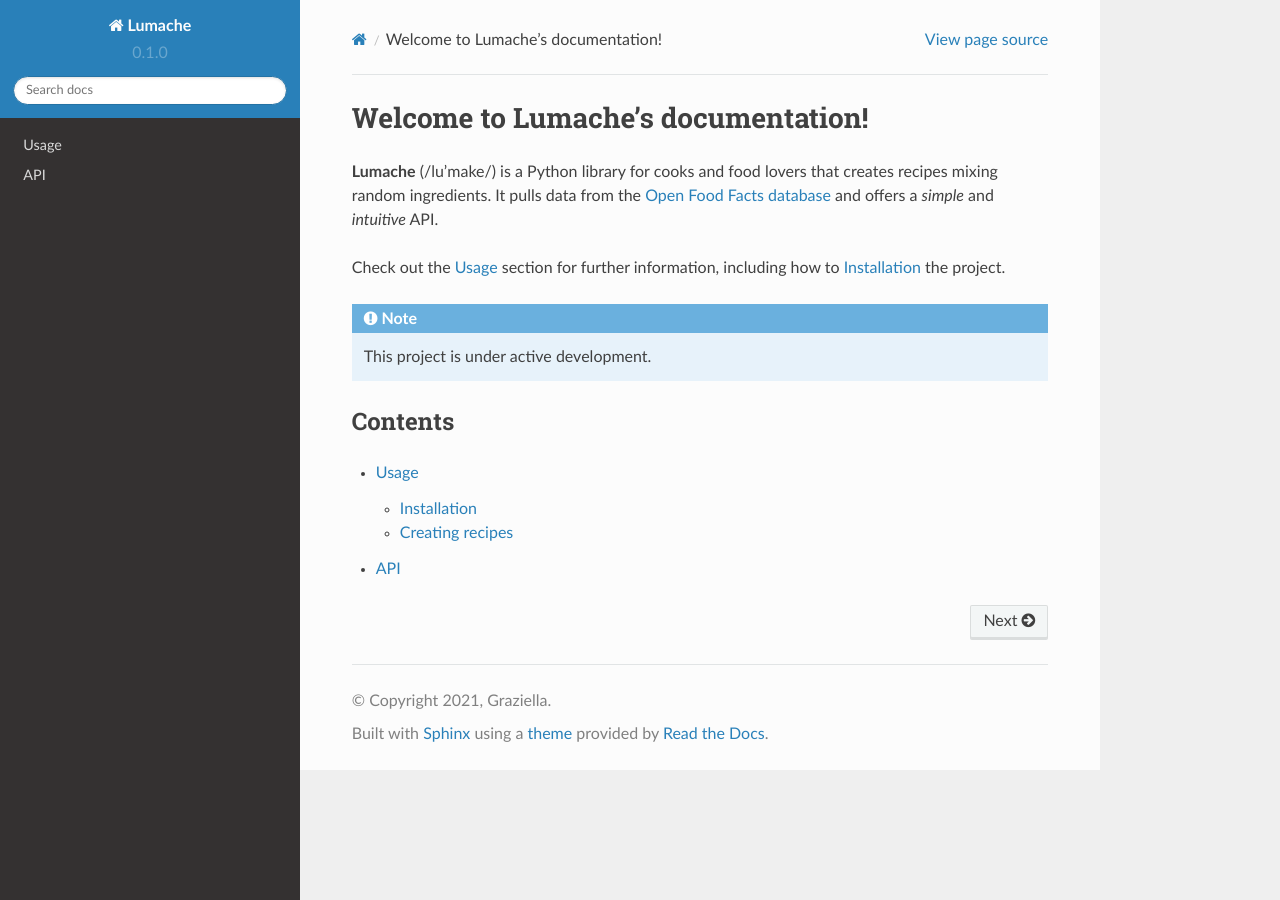
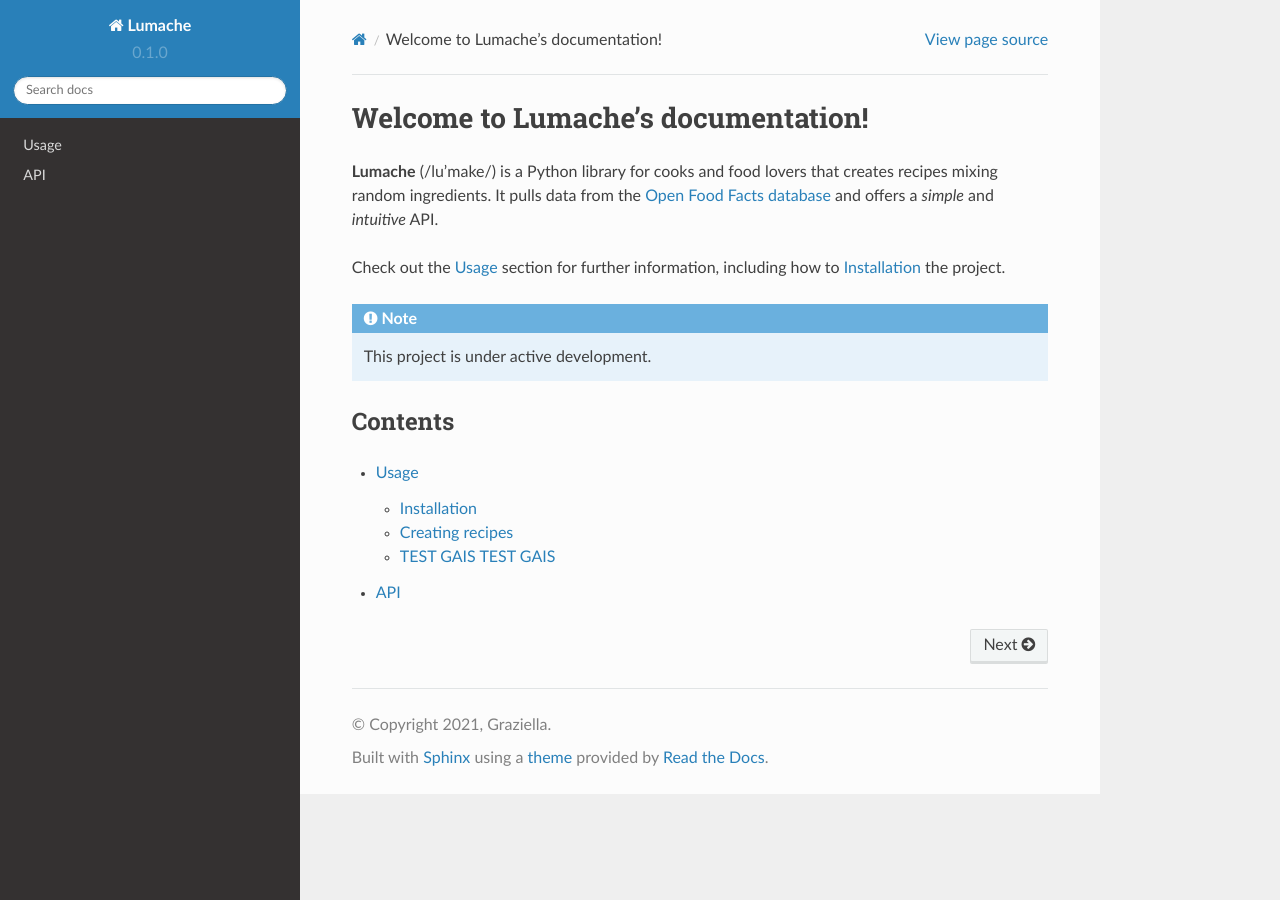
Before and after one commit to rayhandrin/PCD-EAS-JTK-2021, a Sphinx documentation site: the page built from docs/source/index.rst, in a window 1280 px wide. Built offline with Sphinx 7.4.7 and the Read the Docs theme 2.0.0, drawn with Linux system fonts in a browser that asks for light colours.

Commit message:
Update usage.rst

```diff
--- a/docs/source/usage.rst
+++ b/docs/source/usage.rst
@@ -32,4 +32,5 @@ For example:
 >>> lumache.get_random_ingredients()
 ['shells', 'gorgonzola', 'parsley']
 
-------------------------------------------
+TEST GAIS TEST GAIS
+-------------------
```
